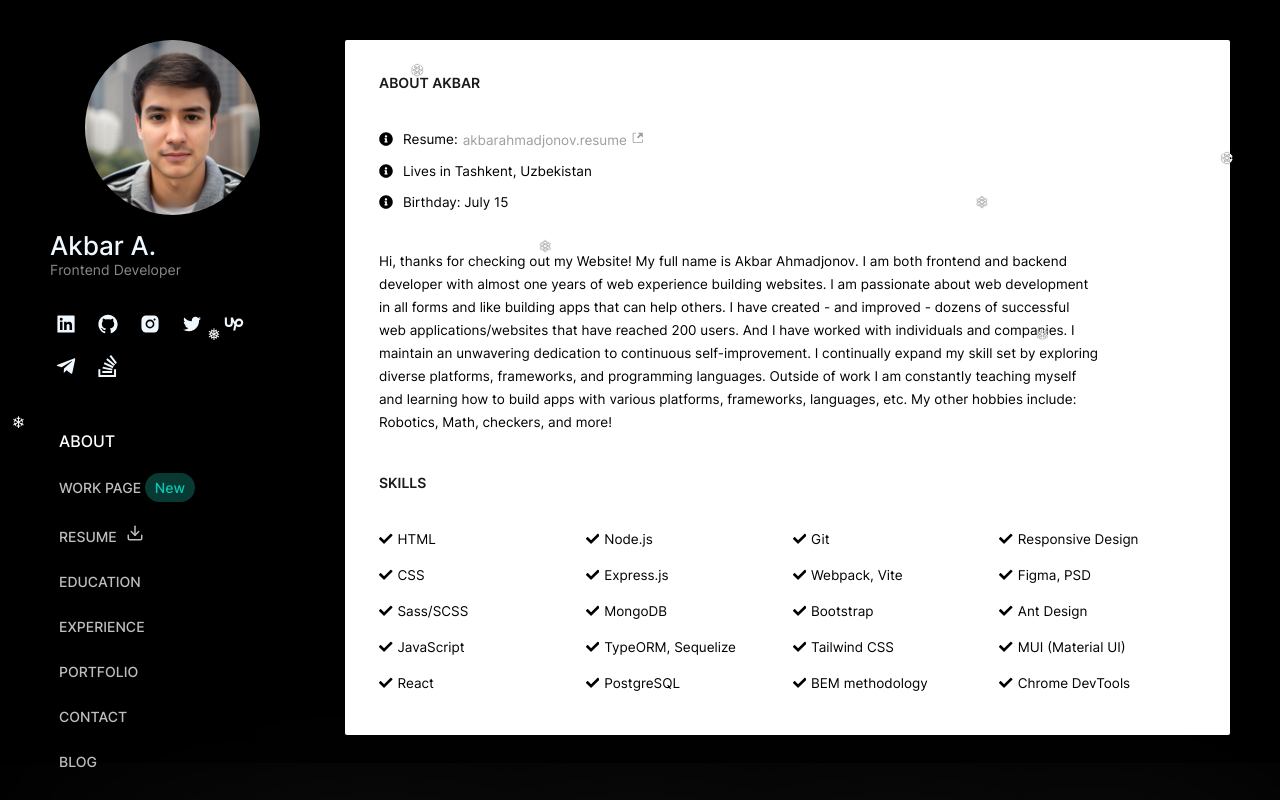
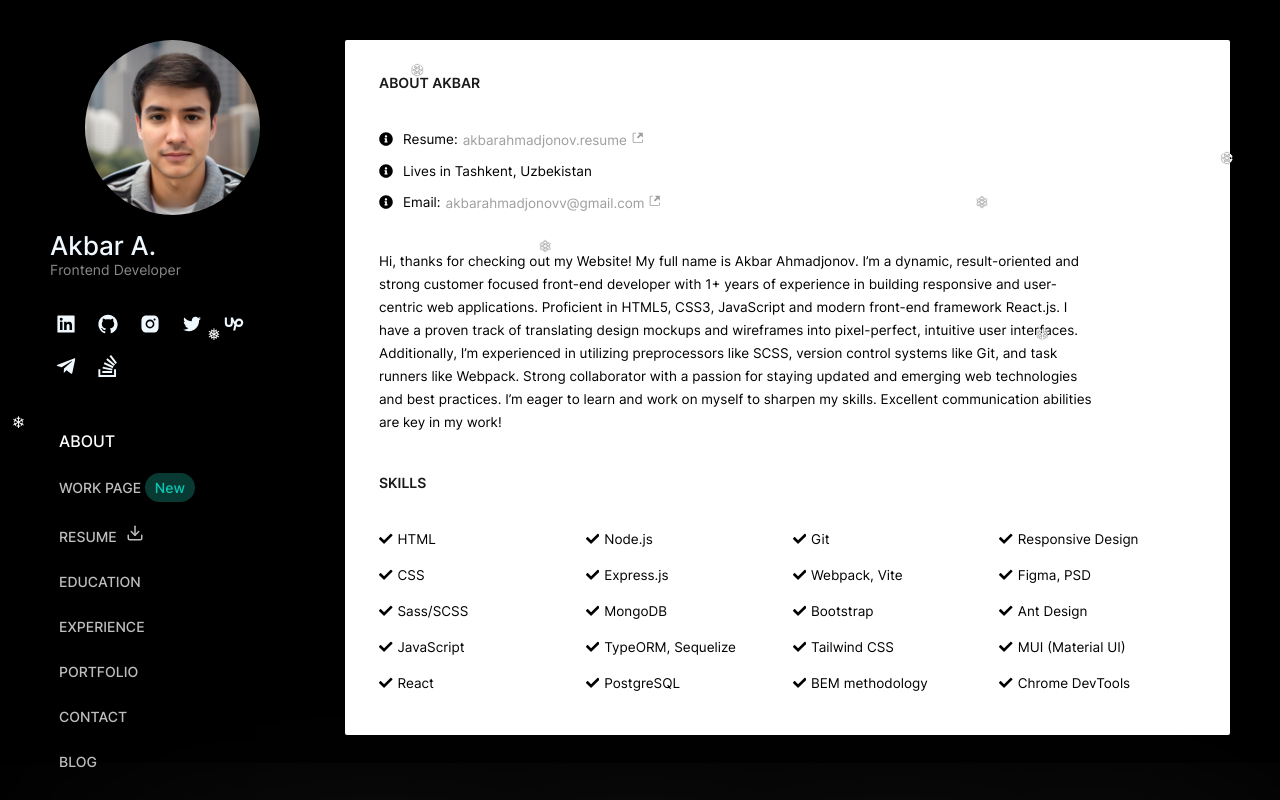
Before and after one commit to akbarahmadjonov/portfolio-website-v1, a React (Vite) app: page /about in a window 1280 px wide. Shown: the top 800 px of the page. Built offline with nearby package versions, Linux system fonts and the light colour scheme.

Commit message:
Upload new features and configure settings

```diff
--- a/src/pages/index.tsx
+++ b/src/pages/index.tsx
@@ -41,6 +41,8 @@ const Main = lazy(() =>
     default: module.Main,
   }))
 );
+
+import NotFound from "@components/NotFoundPage/NotFoundPage";
 
 const Routings = () => {
   return (
@@ -118,6 +120,7 @@ const Routings = () => {
               </Suspense>
             }
           />
+          <Route path="/*" element={<NotFound />} />
         </Route>
         {/* MAIN PAGE */}
         <Route
--- a/src/pages/nesting/about/About.tsx
+++ b/src/pages/nesting/about/About.tsx
@@ -17,7 +17,7 @@ export const About = () => {
             <a
               className="about__links link"
               target="_blank"
-              href="https://teal-nicholle-18.tiiny.site/"
+              href="https://akbarahmadjonov.tiiny.site"
             >
               akbarahmadjonov.resume <GoLinkExternal />
             </a>
@@ -27,7 +27,14 @@ export const About = () => {
             Lives in Tashkent, Uzbekistan
           </span>
           <span className="about__parts">
-            <FaInfoCircle className="about__icon" size={14} /> Birthday: July 15
+            <FaInfoCircle className="about__icon" size={14} /> Email:{" "}
+            <a
+              className="about__links link"
+              target="_blank"
+              href="mailto:akbarahmadjonovv@gmail.com"
+            >
+              akbarahmadjonovv@gmail.com <GoLinkExternal />
+            </a>
           </span>
           {/* <span className="about__parts">
             <FaInfoCircle className="about__icon" size={14} /> Experience: Nearly 1
@@ -37,17 +44,17 @@ export const About = () => {
         <div className="about__selfSectionWrapper">
           <p className="about__myselfSection">
             Hi, thanks for checking out my Website! My full name is Akbar
-            Ahmadjonov. I am both frontend and backend developer with almost one
-            years of web experience building websites. I am passionate about web
-            development in all forms and like building apps that can help
-            others. I have created - and improved - dozens of successful web
-            applications/websites that have reached 200 users. And I have worked
-            with individuals and companies. I maintain an unwavering dedication
-            to continuous self-improvement. I continually expand my skill set by
-            exploring diverse platforms, frameworks, and programming languages.
-            Outside of work I am constantly teaching myself and learning how to
-            build apps with various platforms, frameworks, languages, etc. My
-            other hobbies include: Robotics, Math, checkers, and more!
+            Ahmadjonov. I’m a dynamic, result-oriented and strong customer
+            focused front-end developer with 1+ years of experience in building
+            responsive and user-centric web applications. Proficient in HTML5,
+            CSS3, JavaScript and modern front-end framework React.js. I have a
+            proven track of translating design mockups and wireframes into
+            pixel-perfect, intuitive user interfaces. Additionally, I’m
+            experienced in utilizing preprocessors like SCSS, version control
+            systems like Git, and task runners like Webpack. Strong collaborator
+            with a passion for staying updated and emerging web technologies and
+            best practices. I’m eager to learn and work on myself to sharpen my
+            skills. Excellent communication abilities are key in my work!
           </p>
         </div>
         {/* SKILLS SECTION */}
--- /dev/null
+++ b/src/widgets/NotFoundPage/NotFoundPage.tsx
@@ -0,0 +1,17 @@
+import React from "react";
+
+import { Button, Result } from "antd";
+import { Link } from "react-router-dom";
+const App = () => (
+  <Result
+    status="403"
+    title="403"
+    subTitle="Sorry to bother you, you are not authorized to access this page."
+    extra={
+      <Link to="/">
+        <Button type="primary">Back Home</Button>
+      </Link>
+    }
+  />
+);
+export default App;
```
Also changed, not shown: src/App.tsx (+1 -31 lines), 1 other file (tests, documents, lock files or other folders).
